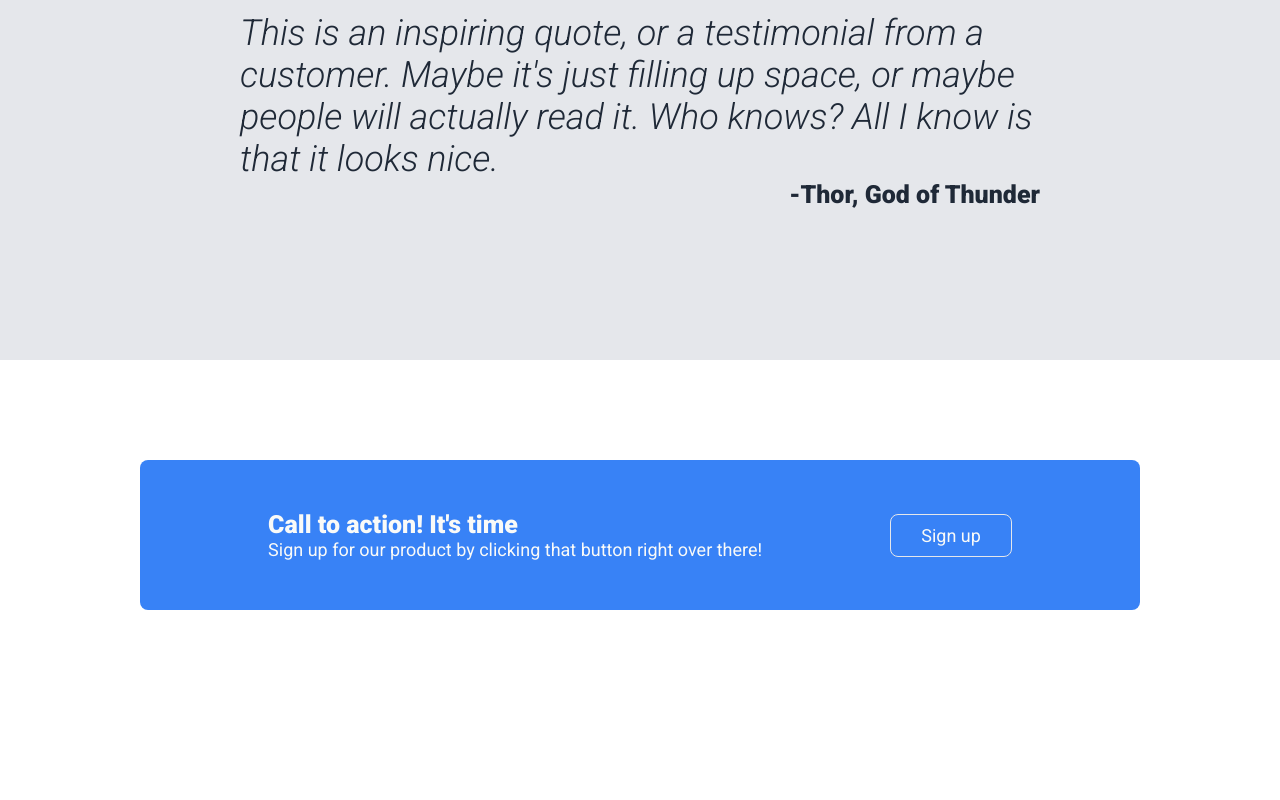
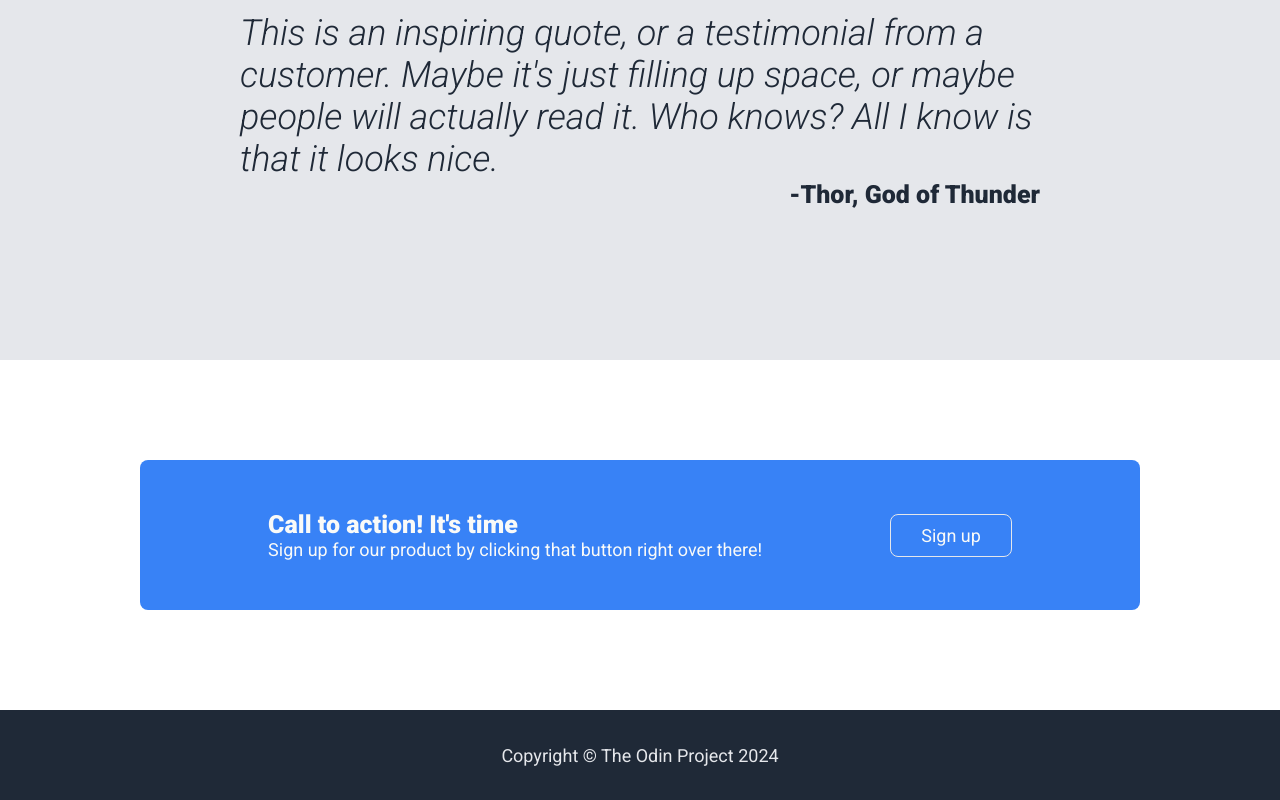
Before and after one commit to pranayadna/landing-page-top, a plain HTML site: page index.html in a window 1280 px wide. Shown: the part 1455-2255 px from the top of the page. Before the commit the page ends 2165 px from the top, so only its background shows below. Drawn offline with Linux system fonts and the light colour scheme.

Commit message:
Add footer

```diff
--- a/index.html
+++ b/index.html
@@ -67,5 +67,9 @@
             <button>Sign up</button>
         </div>
     </div>
+
+    <div class="footer">
+        Copyright &copy; The Odin Project 2024
+    </div>
 </body>
 </html>
--- a/style.css
+++ b/style.css
@@ -16,19 +16,12 @@
     justify-content: space-between;
 }
 
-.logo {
-    /* margin-right: auto; */
-}
-
 .hero {
     background: #1f2937;
-    /* width: 1000px; */
     padding: 150px 400px;
     display: flex;
     align-items: center;
     justify-content: space-between;
-    /* gap: 20px */
-    /* flex-shrink: 1; */
 }
 
 .hero-text {
@@ -36,7 +29,6 @@
     display: flex;
     flex-direction: column;
     gap: 16px;
-    /* margin-left: auto; */
 }
 
 .hero-main {
@@ -74,7 +66,6 @@
     flex-direction: column;
     font-size: 18px;
     color: #1f2937;
-    /* justify-content: center; */
     align-items: center;
     text-align: center;
     max-width: 200px;
@@ -116,7 +107,6 @@
 }
 
 .cta {
-    /* background: #ff; */
     height: 350px;
     display: flex;
     justify-content: center;
@@ -151,9 +141,14 @@
     align-self: center;
 }
 
-img {
-    /* flex-shrink: 3; */
-    /* margin-right: auto; */
+.footer {
+    height: 90px;
+    background: #1f2937;
+    color: #e5e7eb;
+    font-size: 18px;
+    display: flex;
+    justify-content: center;
+    align-items: center;
 }
 
 ul {
```
